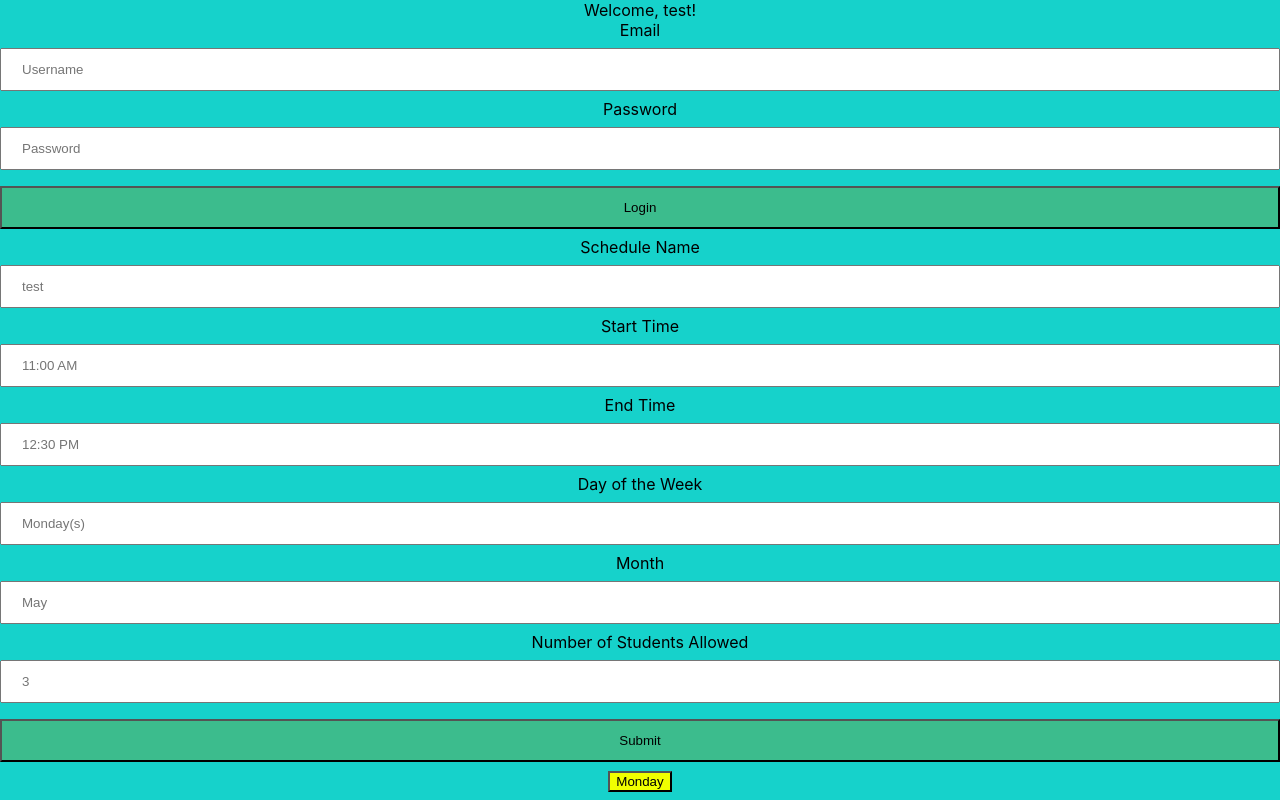
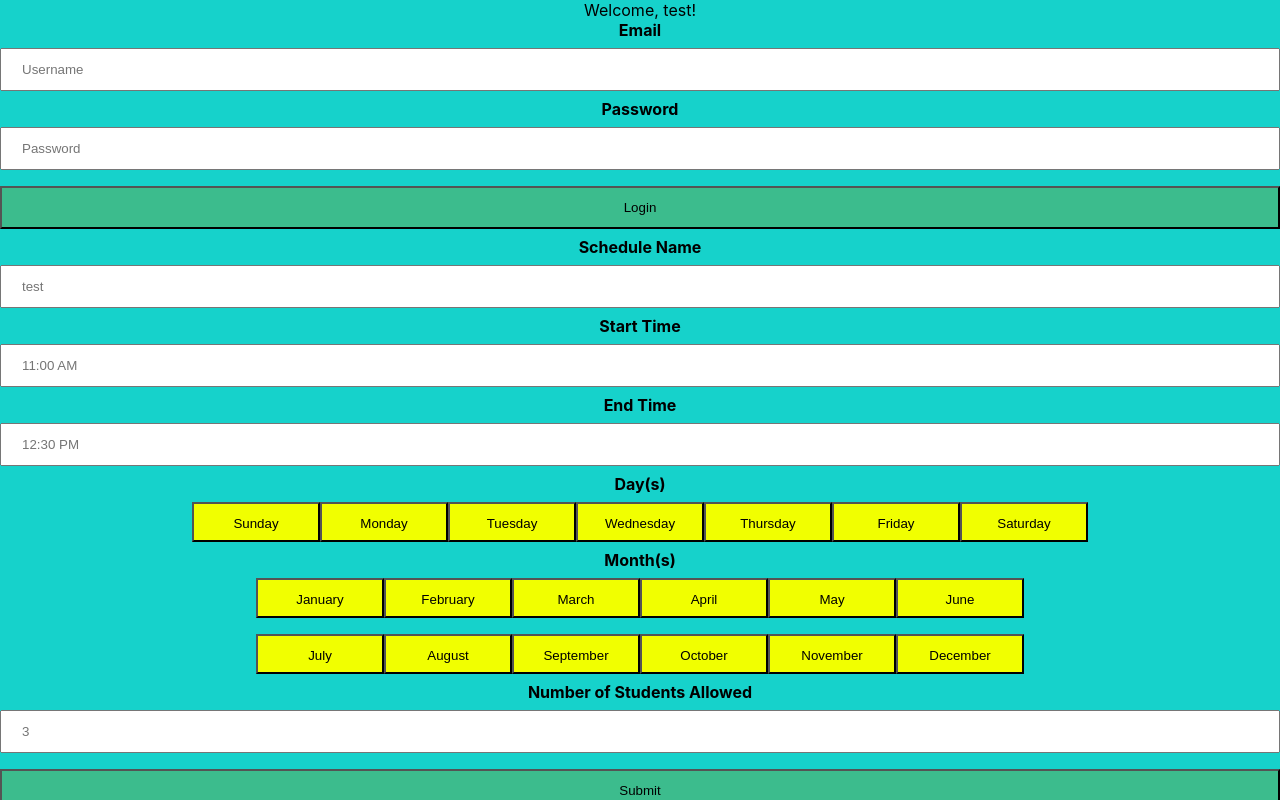
Before and after one commit to nhb15/COMP474FE, a React (Create React App) app in the folder my-app/: page / in a window 1280 px wide. Shown: the top 800 px of the page. Built offline with nearby package versions, Linux system fonts and the light colour scheme.

Commit message:
Many more components

```diff
--- a/my-app/package.json
+++ b/my-app/package.json
@@ -10,6 +10,7 @@
     "react-dom": "^17.0.1",
     "react-helmet": "^6.1.0",
     "react-scripts": "4.0.3",
+    "simple-flexbox": "^2.3.2",
     "web-vitals": "^1.1.0"
   },
   "scripts": {
--- a/my-app/src/App.js
+++ b/my-app/src/App.js
@@ -6,6 +6,7 @@ import Helmet from 'react-helmet';
 import LoginFormComponent from "./Components/LoginForm";
 import ScheduleFormComponent from "./Components/ScheduleFormComponent";
 import ScheduleButtonComponent from "./Components/ScheduleButtonComponent";
+import CalendarComponent from "./Components/CalendarComponent";
 
 class App extends React.Component {
 
@@ -17,7 +18,7 @@ class App extends React.Component {
             <HeaderComponent userAuthority={'test'}/>
             <LoginFormComponent/>
             <ScheduleFormComponent/>
-            <ScheduleButtonComponent label={"Monday"}/>
+            <CalendarComponent/>
         </div>
     );
   }
--- a/my-app/src/Components/CalendarComponent.js
+++ b/my-app/src/Components/CalendarComponent.js
@@ -0,0 +1,18 @@
+import React from 'react';
+import GridSquareCalendarComponent from "./GridSquareCalendarComponent";
+import { Column, Row } from 'simple-flexbox'
+
+function CalendarComponent(props) {
+    const { } = props;
+
+    return (
+        <Column style={{width:100, height:100}}>
+            <GridSquareCalendarComponent/>
+            <GridSquareCalendarComponent/>
+            <GridSquareCalendarComponent/>
+            <GridSquareCalendarComponent/>
+        </Column>
+    )
+}
+
+export default CalendarComponent;
--- /dev/null
+++ b/my-app/src/Components/GridSquareCalendarComponent.js
@@ -0,0 +1,14 @@
+import React from 'react';
+
+
+function GridSquareCalendarComponent(props) {
+    const { } = props;
+
+    return (
+        <svg>
+            <rect width="100" height="100" style={{fill: "white", stroke:'#000000'}} />
+        </svg>
+    )
+}
+
+export default GridSquareCalendarComponent;
--- a/my-app/src/Components/ScheduleFormComponent.js
+++ b/my-app/src/Components/ScheduleFormComponent.js
@@ -1,5 +1,6 @@
 import React from 'react'
 import TextBoxComponent from "./TextBoxComponent";
+import ScheduleButtonComponent from "./ScheduleButtonComponent";
 
 function ScheduleFormComponent(props) {
     const { professorId } = props;
@@ -16,10 +17,35 @@ function ScheduleFormComponent(props) {
                 <TextBoxComponent label={'End Time'} id={'endTime'} preValue={'12:30 PM'}/>
             </div>
             <div>
-                <TextBoxComponent label={'Day of the Week'} id={'weekDay'} preValue={'Monday(s)'}/>
+                <label>Day(s)</label>
             </div>
             <div>
-                <TextBoxComponent label={'Month'} id={'month'} preValue={'May'}/>
+                <ScheduleButtonComponent label={"Sunday"}/>
+                <ScheduleButtonComponent label={"Monday"}/>
+                <ScheduleButtonComponent label={"Tuesday"}/>
+                <ScheduleButtonComponent label={"Wednesday"}/>
+                <ScheduleButtonComponent label={"Thursday"}/>
+                <ScheduleButtonComponent label={"Friday"}/>
+                <ScheduleButtonComponent label={"Saturday"}/>
+            </div>
+            <div>
+                <label>Month(s)</label>
+            </div>
+            <div>
+                <ScheduleButtonComponent label={"January"}/>
+                <ScheduleButtonComponent label={"February"}/>
+                <ScheduleButtonComponent label={"March"}/>
+                <ScheduleButtonComponent label={"April"}/>
+                <ScheduleButtonComponent label={"May"}/>
+                <ScheduleButtonComponent label={"June"}/>
+            </div>
+            <div>
+                <ScheduleButtonComponent label={"July"}/>
+                <ScheduleButtonComponent label={"August"}/>
+                <ScheduleButtonComponent label={"September"}/>
+                <ScheduleButtonComponent label={"October"}/>
+                <ScheduleButtonComponent label={"November"}/>
+                <ScheduleButtonComponent label={"December"}/>
             </div>
             <div>
                 <TextBoxComponent label={'Number of Students Allowed'} id={'numStudents'} preValue={'3'}/>
--- a/my-app/src/index.css
+++ b/my-app/src/index.css
@@ -28,3 +28,15 @@ input[type=submit] {
   justify-self: center;
   background-color: #3CBC8D;
 }
+
+input[type=button] {
+  width: 10%;
+  height: 40px;
+  padding: 12px 20px;
+  margin: 8px 0;
+  justify-content: center;
+}
+
+label {
+  font-weight: bold;
+}
```
Also changed, not shown: 1 other file (tests, documents, lock files or other folders).
